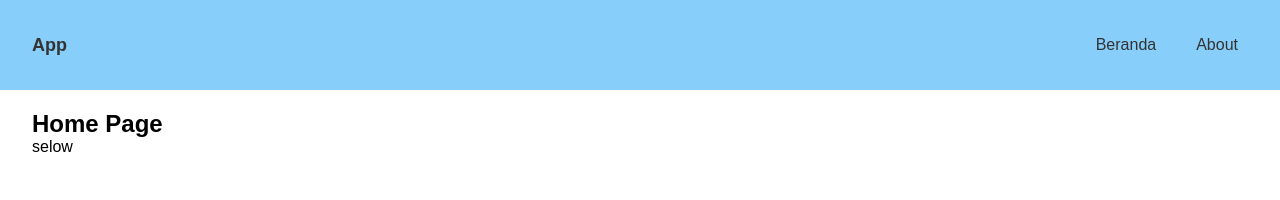
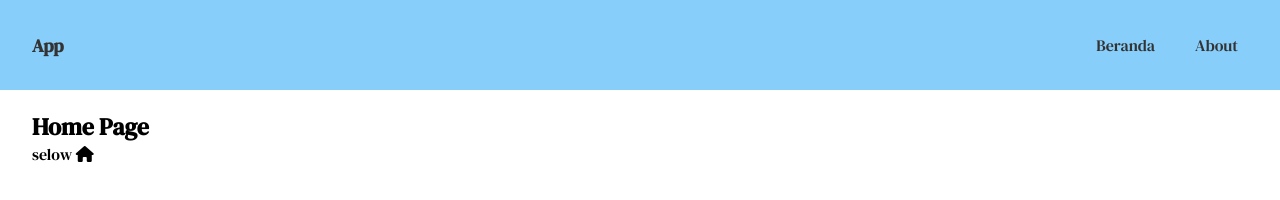
Before and after one commit to Ayahviramempesonah/a219-web-intermediate-labs-clone, a website built with Vite: page starter-project-with-vite/src/index.html in a window 1280 px wide. Built offline with nearby package versions, Linux system fonts and the light colour scheme.

Commit message:
add fonts,icons

```diff
--- a/starter-project-with-vite/package.json
+++ b/starter-project-with-vite/package.json
@@ -15,5 +15,9 @@
     "onlyBuiltDependencies": [
       "esbuild"
     ]
+  },
+  "packageManager": "pnpm@10.5.2+sha1.ca68c0441df195b7e2992f1d1cb12fb731f82d78",
+  "dependencies": {
+    "@fortawesome/fontawesome-free": "^6.7.2"
   }
 }
--- a/starter-project-with-vite/src/scripts/pages/home/home-page.js
+++ b/starter-project-with-vite/src/scripts/pages/home/home-page.js
@@ -3,7 +3,9 @@ export default class HomePage {
     return `
       <section class="container">
         <h1>Home Page</h1>
-        <div>selow</div>
+        <div>selow
+        <i class="fas fa-home"></i>
+        </div>
       </section>
     `;
   }
--- a/starter-project-with-vite/src/styles/styles.css
+++ b/starter-project-with-vite/src/styles/styles.css
@@ -1,3 +1,24 @@
+@import '@fortawesome/fontawesome-free/css/all.min.css';
+
+@font-face {
+  font-family: 'DMSerifText-Italic';
+  src: url(../public/fonts/DMSerifText-Italic.ttf) format("truetype");
+  font-weight: normal;
+}
+
+@font-face {
+  font-family: 'DMSerifText-Regular';
+  src: url(../public/fonts/DMSerifText-Regular.ttf) format("truetype");
+  font-weight: normal;
+}
+
+
+
+
+body {
+  font-family: 'DMSerifText-Regular',sans-serif;
+}
+
 * {
   margin: 0;
   padding: 0;
@@ -5,9 +26,6 @@
   box-sizing: border-box;
 }
 
-body {
-  font-family: 'Arial', sans-serif;
-}
 
 .container {
   padding-inline: 32px;
```
Also changed, not shown: starter-project-with-vite/pnpm-lock.yaml, starter-project-with-vite/src/public/fonts/DMSerifText-Italic.ttf (added), starter-project-with-vite/src/public/fonts/DMSerifText-Regular.ttf (added).
